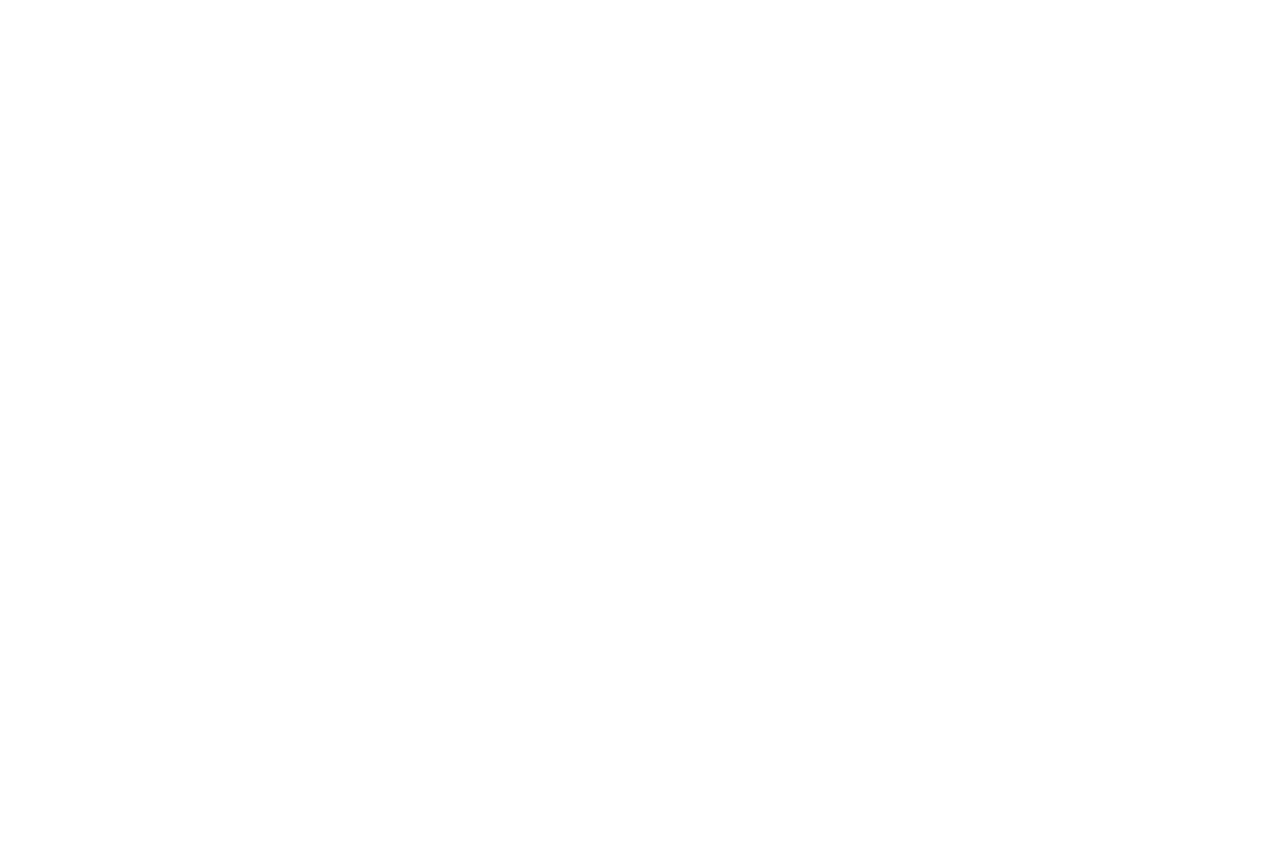
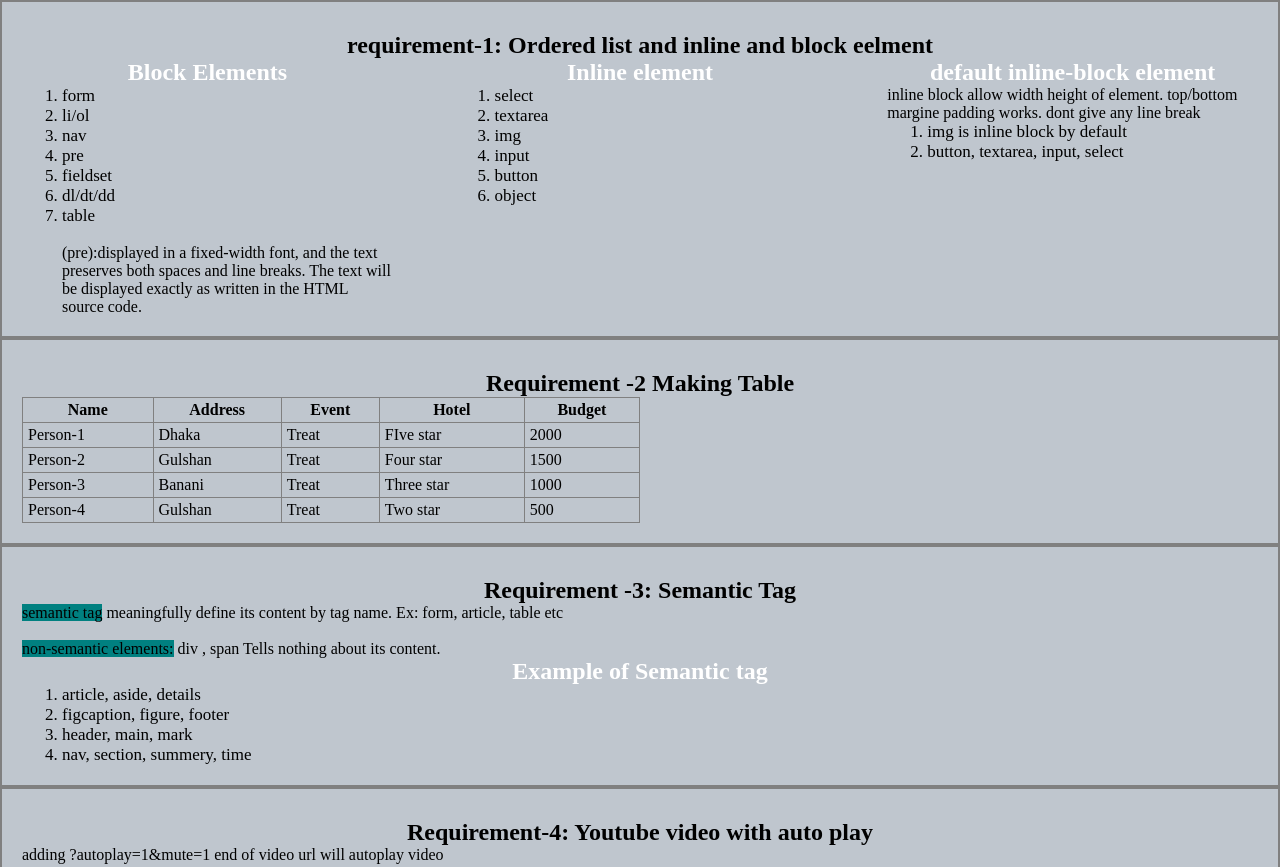
Before and after one commit to rakiburrahman99/practice-day-2, a plain HTML site: page index.html in a window 1280 px wide. Shown: the top 867 px of the page. Before the commit the page ends 800 px from the top, so only its background shows below. Drawn offline with Linux system fonts and the light colour scheme; grey boxes are pictures that could not be loaded; a web font is replaced by a local one.

Commit message:
button added

```diff
--- a/index.html
+++ b/index.html
@@ -10,7 +10,130 @@
 </head>
 
 <body>
+    <main>
+        <section class="requirement-1">
+            <h1> requirement-1: Ordered list and inline and block eelment</h1>
+            <div class="listed">
+                <div class="block">
+                    <h2>Block Elements</h2>
+                    <ol>
+                        <li>form</li>
+                        <li>li/ol</li>
+                        <li>nav</li>
+                        <li>pre</li>
+                        <li>fieldset</li>
+                        <li>dl/dt/dd</li>
+                        <li>table</li>
+                        <br>
+                        <p>(pre):displayed in a fixed-width font, and the text preserves both spaces and line breaks.
+                            The
+                            text will be displayed exactly as written in the HTML source code. </p>
+                    </ol>
+                </div>
+                <div class="inline">
+                    <h2>Inline element</h2>
+                    <ol>
+                        <li>select</li>
+                        <li>textarea</li>
+                        <li>img</li>
+                        <li>input</li>
+                        <li>button</li>
+                        <li>object</li>
+                    </ol>
+                </div>
+                <div class="inline-block">
+                    <h2>default inline-block element</h2>
+                    <p>inline block allow width height of element. top/bottom margine padding works. dont give any line
+                        break</p>
+                    <ol>
+                        <li>img is inline block by default</li>
+                        <li>button, textarea, input, select</li>
+                    </ol>
 
+                </div>
+            </div>
+
+        </section>
+        <!-- requirement-1 end -->
+        <section class="requirement-1 ">
+            <h1>Requirement -2 Making Table</h1>
+            <table class="req-2">
+                <thead>
+                    <tr>
+                        <th>Name</th>
+                        <th>Address</th>
+                        <th>Event</th>
+                        <th>Hotel</th>
+                        <th>Budget</th>
+                    </tr>
+                </thead>
+                <tbody>
+                    <tr>
+                        <td>Person-1</td>
+                        <td>Dhaka</td>
+                        <td>Treat</td>
+                        <td>FIve star</td>
+                        <td>2000</td>
+                    </tr>
+                    <tr>
+                        <td>Person-2</td>
+                        <td>Gulshan</td>
+                        <td>Treat</td>
+                        <td>Four star</td>
+                        <td>1500</td>
+                    </tr>
+                    <tr>
+                        <td>Person-3</td>
+                        <td>Banani</td>
+                        <td>Treat</td>
+                        <td>Three star</td>
+                        <td>1000</td>
+                    </tr>
+                    <tr>
+                        <td>Person-4</td>
+                        <td>Gulshan</td>
+                        <td>Treat</td>
+                        <td>Two star</td>
+                        <td>500</td>
+                    </tr>
+                </tbody>
+            </table>
+        </section>
+
+        <section class="requirement-1 semantic">
+            <h1>Requirement -3: Semantic Tag</h1>
+            <p> <span class="teal">semantic tag</span> meaningfully define its content by tag name. Ex: form, article,
+                table etc</p> <br>
+            <p> <span class="teal">non-semantic elements:</span> div , span Tells nothing about its content. </p>
+            <div class="sem">
+                <h2>Example of Semantic tag</h2>
+                <ol>
+                    <li>article, aside, details</li>
+                    <li>figcaption, figure, footer</li>
+                    <li>header, main, mark</li>
+                    <li>nav, section, summery, time</li>
+                </ol>
+            </div>
+            <div class="non-sem">
+
+            </div>
+        </section>
+
+        <section class="requirement-1">
+            <h1>Requirement-4: Youtube video with auto play</h1>
+            <p>adding ?autoplay=1&mute=1 end of video url will autoplay video</p>
+            <iframe width="560" height="315" src="https://www.youtube.com/embed/UTHgr6NLeEw?autoplay=1&mute=1"
+                title="YouTube video player" frameborder="0"
+                allow="accelerometer; autoplay; clipboard-write; encrypted-media; gyroscope; picture-in-picture"
+                allowfullscreen></iframe>
+        </section>
+
+        <section class="requirement-1">
+            <div class="photo">
+                <a class="aa" href="#"><span></span>Button</a>
+            </div>
+        </section>
+    </main>
 </body>
 
 </html>
--- a/style.css
+++ b/style.css
@@ -0,0 +1,58 @@
+@import url('https://fonts.googleapis.com/css2?family=Kurale&display=swap');
+*{
+    margin: 0;
+
+}
+body{
+     font-family: 'Kurale', serif;
+     background: #262626;
+
+}
+.teal{
+  background-color: teal;
+
+}
+.requirement-1{
+    background-color: rgb(191, 198, 206);
+    border: 2px solid gray;
+    padding: 20px 20px;
+    padding-top: 30px;
+
+}
+section{
+    /* margin: 0 auto; */
+}
+.semantic{
+    margin: 0 auto;
+}
+
+ h1{
+    text-align: center;
+}
+.listed{
+    display: flex;
+    justify-content: space-between;
+}
+li{font-size: 17px;}
+.block{
+    width: 30%;
+}
+.inline{
+    width: 30%;
+}
+.inline-block{
+    width: 30%;
+}
+table{
+    width: 50%;
+    border-collapse: collapse;
+}
+td, tr,th{
+    border: 1px solid gray;
+    padding: 3px 5px;
+
+}
+
+  h2 {color: #fff; text-align: center;}
+
+  /* button hover amazing effect */
```
Also changed, not shown: button.html (added, +15 -0 lines).
